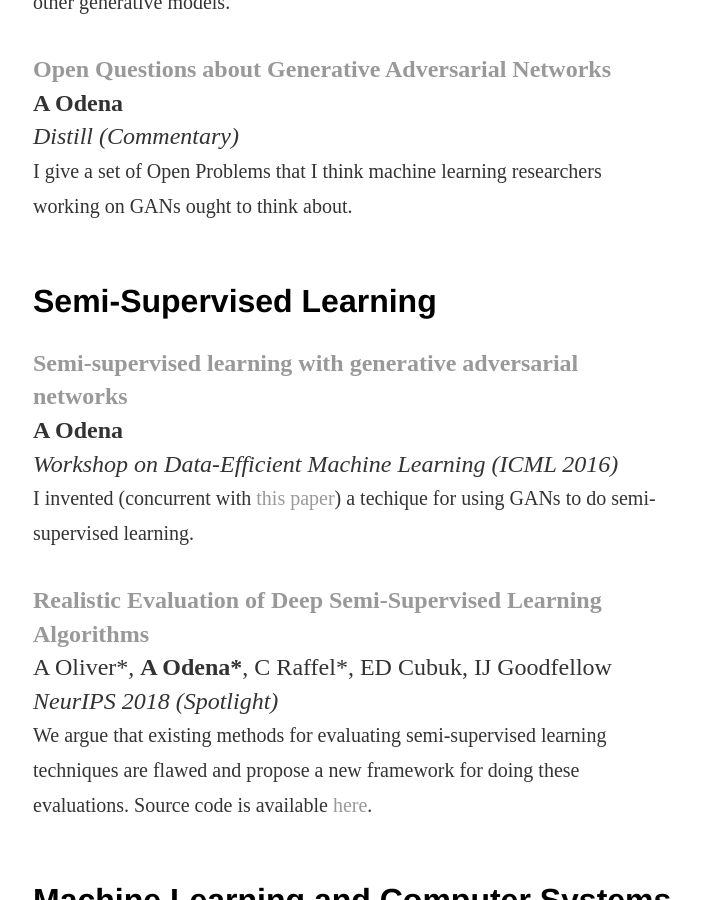
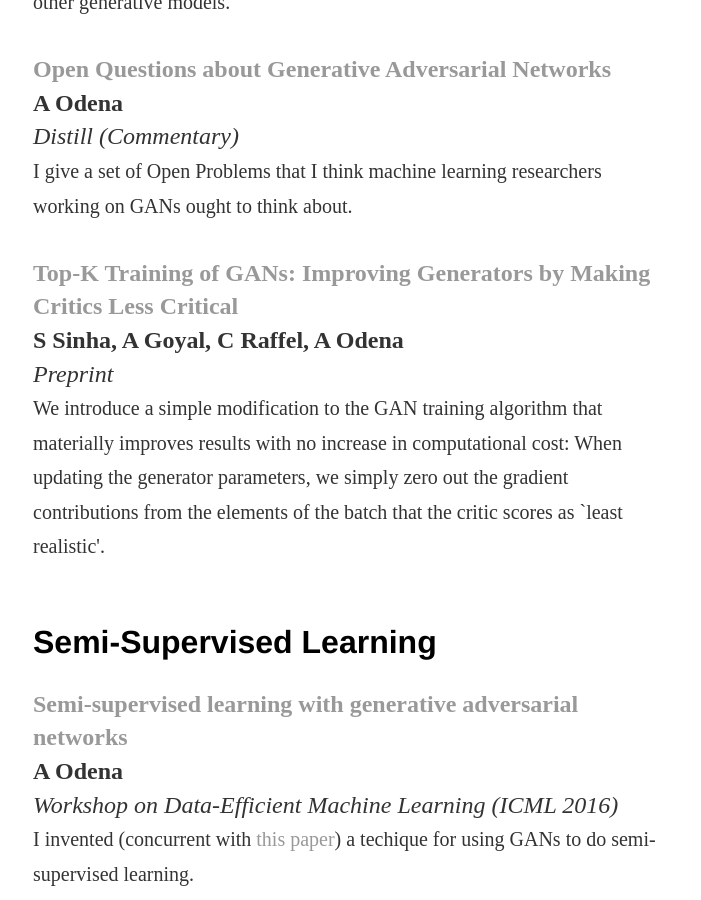
Before and after one commit to augustusodena/augustusodena.github.io, a Jekyll site: the page built from research/index.html, in a window 1280 px wide and 900 px high, scrolled down 1574 px. Shown: the whole window, without its empty margins (287-988 px from the left). Built offline with Jekyll 4.4.1, drawn with Linux system fonts in a browser that asks for light colours.

Commit message:
Add Top-K GAN to research page. 6 more to do.

```diff
--- a/research/index.html
+++ b/research/index.html
@@ -56,6 +56,16 @@
     <small>
       I give a set of Open Problems that I think machine learning researchers working on GANs ought to think about.
     </small><br><br>
+
+
+   <a href="https://arxiv.org/abs/2002.06224"><b>Top-K Training of GANs: Improving Generators by Making Critics Less Critical</b></a><br>
+   <b>S Sinha, A Goyal, C Raffel, A Odena</b><br>
+   <i>Preprint</i><br>
+   <small>
+     We introduce a simple modification to the GAN training algorithm that materially improves results with no
+     increase in computational cost: When updating the generator parameters, we simply zero out the gradient
+     contributions from the elements of the batch that the critic scores as `least realistic'.
+   </small><br><br>
 
   </p>
 
```
